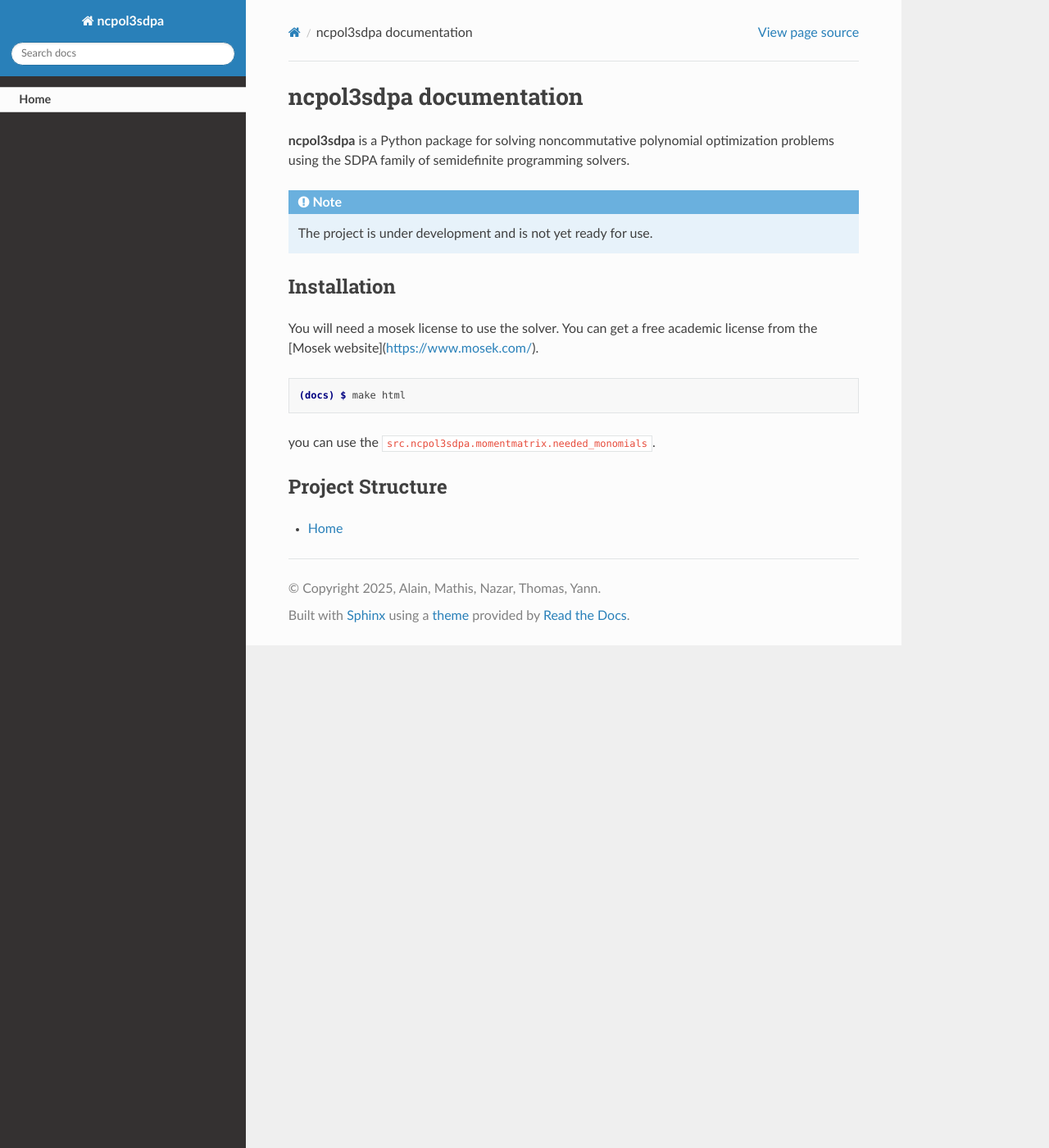
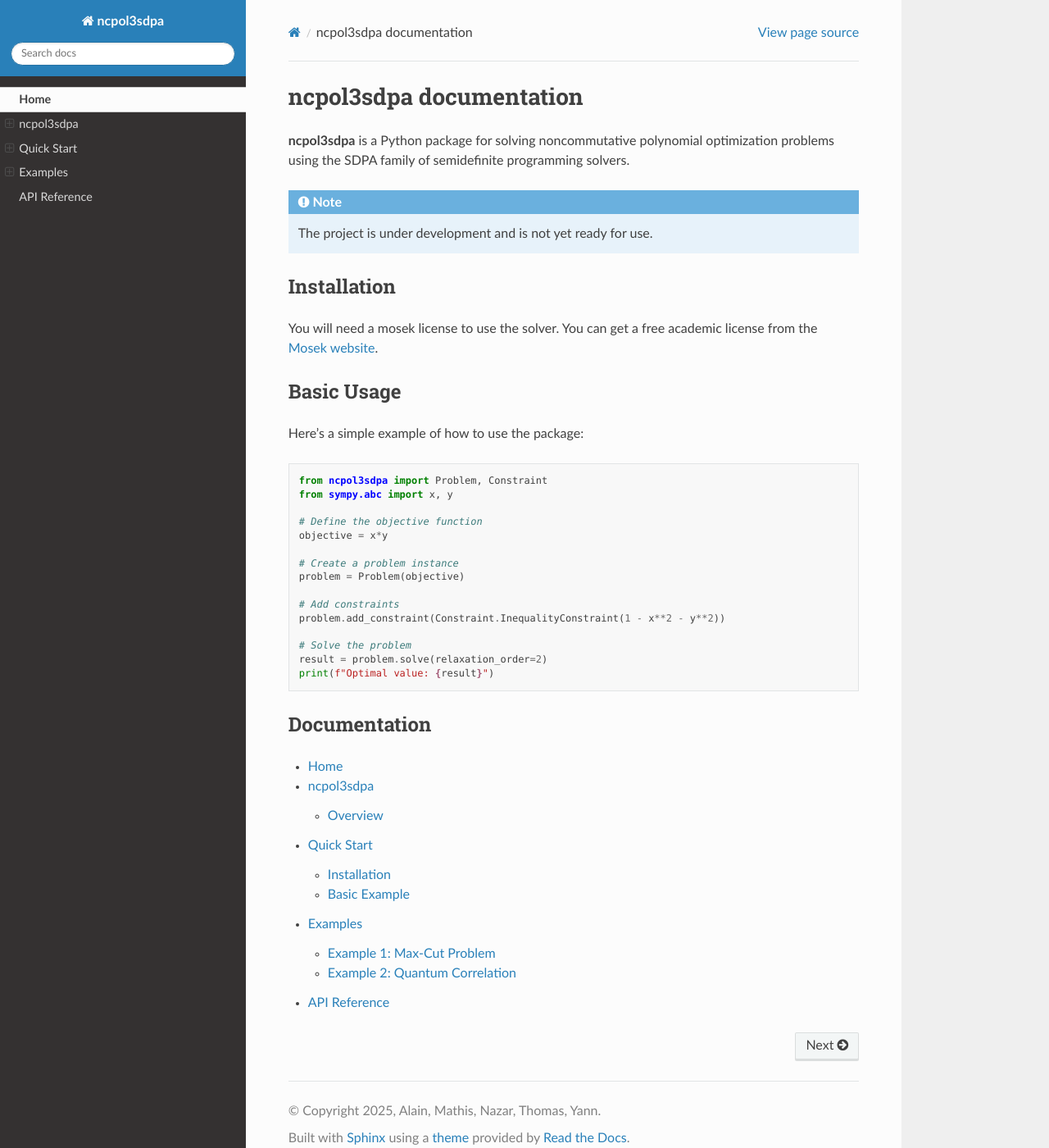
Before and after one commit to ncpol3sdpa/ncpol3sdpa, a Sphinx documentation site: the page built from docs/source/index.rst, in a window 1280 px wide and 1400 px high. Shown: the whole window at 82% size. Built offline with Sphinx 7.4.7 and the Read the Docs theme 3.1.0, drawn with Linux system fonts in a browser that asks for light colours; pages that are not in the unit, such as notebooks, are missing from menus.

Commit message:
Add documentation files for ncpol3sdpa package including API reference, examples, quick start guide, and overview

```diff
--- /dev/null
+++ b/docs/source/examples.rst
@@ -0,0 +1,22 @@
+Examples
+========
+
+Example 1: Max-Cut Problem
+--------------------------
+
+This example shows how to solve a Max-Cut problem using ncpol3sdpa.
+
+.. code-block:: python
+
+   # Example code for Max-Cut will be provided here
+
+Example 2: Quantum Correlation
+-----------------------------
+
+This example shows how to compute quantum correlations.
+
+.. code-block:: python
+
+   # Example code for quantum correlations will be provided here
+
+More examples will be added as the library matures.
--- a/docs/source/index.rst
+++ b/docs/source/index.rst
@@ -15,28 +15,49 @@ ncpol3sdpa documentation
 Installation
 ------------
 
-You will need a mosek license to use the solver. You can get a free academic license from the [Mosek website](https://www.mosek.com/).
-
-.. code-block:: console
-
-   (docs) $ make html
+You will need a mosek license to use the solver. You can get a free academic license from the `Mosek website <https://www.mosek.com/>`_.
 
 
-you can use the ``src.ncpol3sdpa.momentmatrix.needed_monomials``.
+Basic Usage
+-----------
+
+Here's a simple example of how to use the package:
+
+.. code-block:: python
+
+   from ncpol3sdpa import Problem, Constraint
+   from sympy.abc import x, y
+
+   # Define the objective function
+   objective = x*y
+
+   # Create a problem instance
+   problem = Problem(objective)
+
+   # Add constraints
+   problem.add_constraint(Constraint.InequalityConstraint(1 - x**2 - y**2))
+
+   # Solve the problem
+   result = problem.solve(relaxation_order=2)
+   print(f"Optimal value: {result}")
 
 
-Project Structure
------------------
+Documentation
+-------------
 
 .. toctree::
    :maxdepth: 2
 
    Home <self>
+   ncpol3sdpa
+   quickstart
+   examples
+   api
 
-   constraints
-   funs
-   momentmatrix
-   monomial
-   problem
-   rules
-   solver
+   generated/problem
+   generated/constraints
+   generated/momentmatrix
+   generated/monomial
+   generated/rules
+   generated/solver
+   generated/funs
--- /dev/null
+++ b/docs/source/quickstart.rst
@@ -0,0 +1,46 @@
+Quick Start
+==========
+
+Installation
+-----------
+
+1. Clone the repository:
+
+.. code-block:: bash
+
+   git clone https://github.com/yourusername/python-poly-opt.git
+   cd python-poly-opt
+
+2. Install the package:
+
+.. code-block:: bash
+
+   pip install -e .
+
+Basic Example
+------------
+
+Here's a simple example to get you started:
+
+.. code-block:: python
+
+   from ncpol3sdpa import Problem, Constraint
+   from sympy.abc import x, y
+
+   # Define variables
+   variables = [x, y]
+
+   # Define objective function
+   objective = x*y
+
+   # Create problem
+   problem = Problem(objective)
+
+   # Add constraints
+   problem.add_constraint(Constraint.InequalityConstraint(1 - x**2 - y**2))
+
+   # Solve the problem
+   result = problem.solve(relaxation_order=2)
+   print(f"Optimal value: {result}")
+
+For more examples, see the :doc:`examples` section.
```
Also changed, not shown: docs/source/api.rst (added, +15 -0 lines), docs/source/ncpol3sdpa.rst (added, +20 -0 lines).
